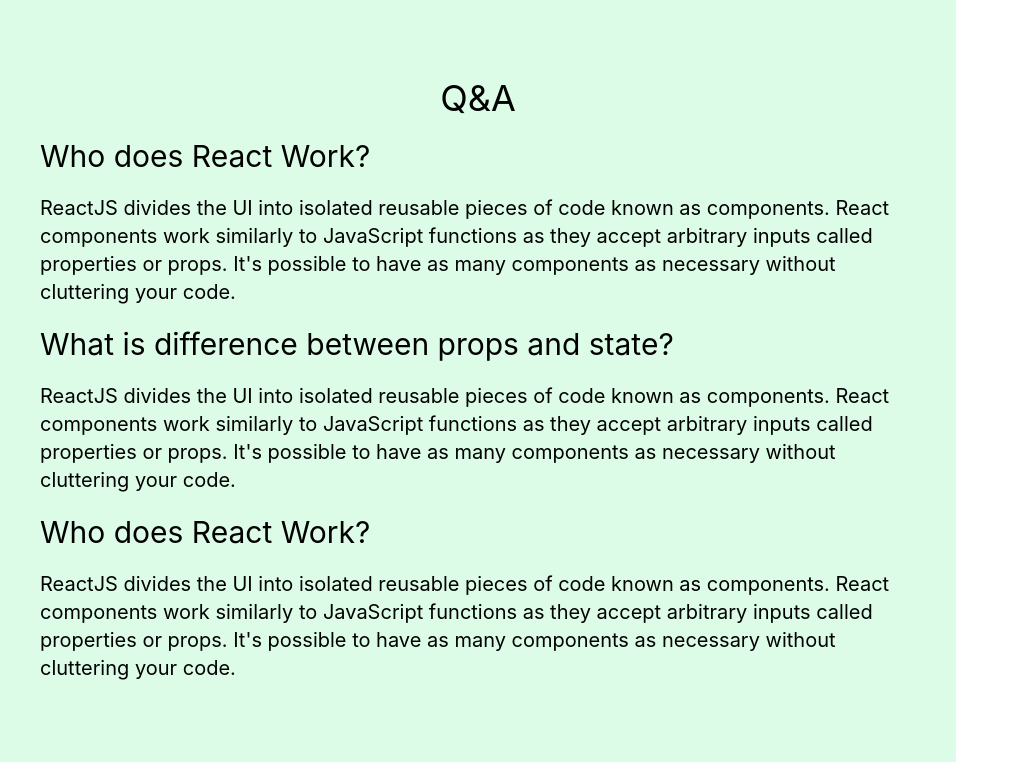
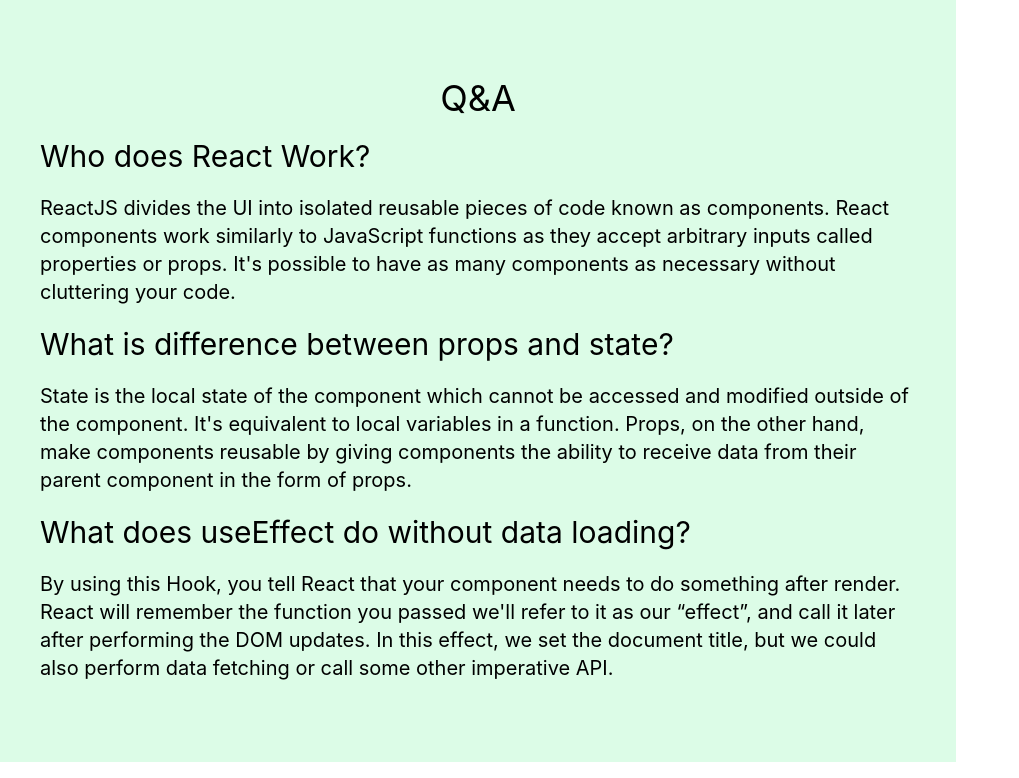
Before and after one commit to Al-Shaharia-Ifty/ultra-active-club-react-repo, a React (Create React App) app: page / in a window 1280 px wide. Shown: the part 806-1584 px from the top of the page, without its empty margins (0-1019 px from the left). Built offline with nearby package versions, Linux system fonts and the light colour scheme.

Commit message:
question and answer is done.

```diff
--- a/src/Components/Home.js
+++ b/src/Components/Home.js
@@ -41,21 +41,24 @@
             What is difference between props and state?
           </h2>
           <p className="text-xl">
-            ReactJS divides the UI into isolated reusable pieces of code known
-            as components. React components work similarly to JavaScript
-            functions as they accept arbitrary inputs called properties or
-            props. It's possible to have as many components as necessary without
-            cluttering your code.
+            State is the local state of the component which cannot be accessed
+            and modified outside of the component. It's equivalent to local
+            variables in a function. Props, on the other hand, make components
+            reusable by giving components the ability to receive data from their
+            parent component in the form of props.
           </p>
         </div>
         <div className="mt-5">
-          <h2 className="text-3xl mb-5">Who does React Work?</h2>
+          <h2 className="text-3xl mb-5">
+            What does useEffect do without data loading?
+          </h2>
           <p className="text-xl">
-            ReactJS divides the UI into isolated reusable pieces of code known
-            as components. React components work similarly to JavaScript
-            functions as they accept arbitrary inputs called properties or
-            props. It's possible to have as many components as necessary without
-            cluttering your code.
+            By using this Hook, you tell React that your component needs to do
+            something after render. React will remember the function you passed
+            we'll refer to it as our “effect”, and call it later after
+            performing the DOM updates. In this effect, we set the document
+            title, but we could also perform data fetching or call some other
+            imperative API.
           </p>
         </div>
       </div>
```
